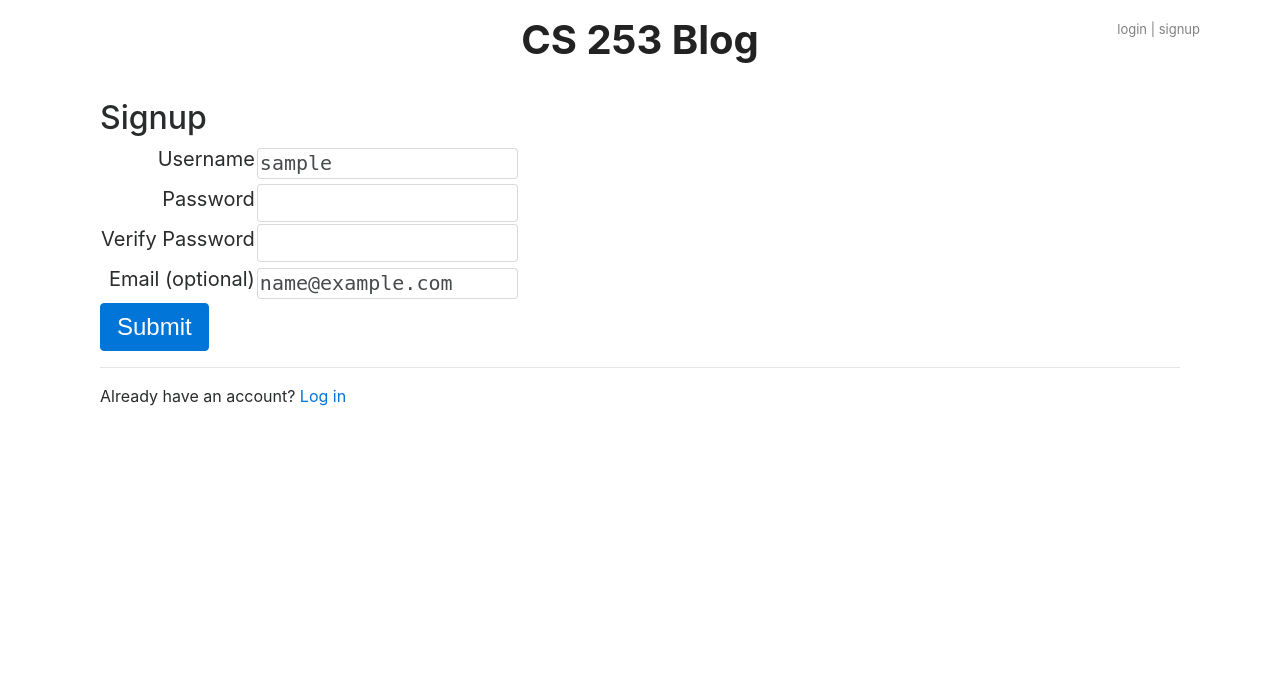
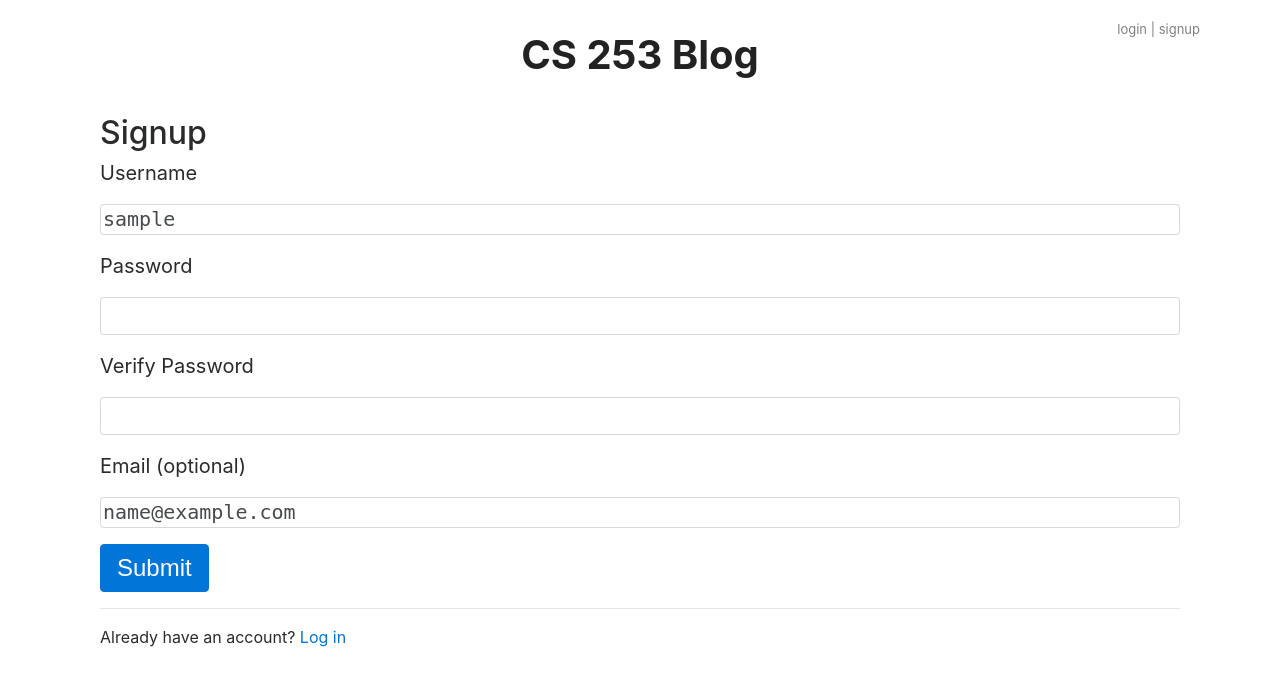
Before and after one commit to morita657/Multi-Use-Blog, a Python web app: template templates/signup-form.html in a window 1280 px wide. Shown: the top 686 px of the page. Run offline with Jinja, Linux system fonts and the light colour scheme; the template is opened without the code that fills it: most values are stand-ins (such as "Sample title", 1, 10 or a date in 2020); some libraries are stand-ins or nearby versions.

Commit message:
Decorate templates

```diff
--- a/blog.py
+++ b/blog.py
@@ -167,7 +167,6 @@ class Comment(ndb.Model):
     post_id = ndb.IntegerProperty(required = True)
     created = ndb.DateTimeProperty(auto_now_add = True)
     comment_author = ndb.StringProperty(required = True)
-    # author_id = ndb.IntegerProperty(required = True)
     author = ndb.KeyProperty(kind = 'User')
 
     # Find comment post id
--- a/static/main.css
+++ b/static/main.css
@@ -96,6 +96,7 @@ input[type=submit] {
     font-size: 24px;
     font-weight: bold;
     margin-right: 10px;
+    width: 95%;
 }
 
 .post-date {
@@ -126,6 +127,10 @@ input[type=submit] {
     color: red;
 }
 
+#title {
+    margin-top: 15px;
+}
+
 #total-votes {
     float: left;
     margin: 15px;
--- a/templates/base.html
+++ b/templates/base.html
@@ -17,7 +17,7 @@
     <div class="container">
         <div class="row">
             <div class="col-sm-12">
-                <p>
+                <p id="title">
                     <a href="/blog" class="main-title">CS 253 Blog</a>
                 </p>
 
--- a/templates/editcomment.html
+++ b/templates/editcomment.html
@@ -1,9 +1,9 @@
 {% extends "base.html" %} {% block content %}
 <form method="post">
-    <label for="comment" class="comment-label">Edit your comment: </label>
-    <textarea name="comment" rows="8" cols="80">{{ comment.comments }}</textarea> {{post_id}}
+    <label for="comment" class="comment-label form-group">Edit your comment: </label>
+    <textarea name="comment" class="form-control" rows="8" cols="80">{{ comment.comments }}</textarea> {{post_id}}
     <div class="error">{{ error }}</div>
-    <input type="submit">
+    <input type="submit" class="btn btn-primary">
     <a href="/blog">cancel</a>
 </form>
 
--- a/templates/error.html
+++ b/templates/error.html
@@ -1 +1,2 @@
-{% extends "base.html" %} {% block content %} {{ error }} {% endblock %}
+{% extends "base.html" %} {% block content %}
+<h2>{{ error }}</h2> {% endblock %}
--- a/templates/permalink.html
+++ b/templates/permalink.html
@@ -6,7 +6,7 @@
         </div>
 
         <div class="post-date">
-            {{ post.created | safe }}
+            {{ post.created.strftime('%B %d, %Y') | safe }}
         </div>
     </div>
 
@@ -34,7 +34,7 @@
         Poted by: {{ comment.comment_author}}
     </div>
     <div class="" style="position: absolute; right: 0px; color: #999;">
-        {{ comment.created }}
+        {{ comment.created.strftime('%B %d, %Y') }}
     </div>
 
     <br>
--- a/templates/post.html
+++ b/templates/post.html
@@ -5,7 +5,7 @@
         </div>
 
         <div class="post-date">
-            {{ p.created | safe }}
+            {{ p.created.strftime('%B %d, %Y') | safe }}
         </div>
     </div>
 
@@ -14,11 +14,13 @@
     </div>
     <h3>Total votes: {{p.like_by}}</h3>
     <div>
+        {% if p.key.id() %}
         <a href="{{'/blog/editpost/%s' % p.key.id()}}">
             <input class="btn btn-primary" type="button" name="" value="Edit Post">
         </a>
         <a href="{{'/blog/deletepost/%s' % p.key.id()}}">
             <input class="btn btn-primary" type="button" name="" value="Delete Post">
         </a>
+        {% endif %}
     </div>
 </div>
--- a/templates/signup-form.html
+++ b/templates/signup-form.html
@@ -5,59 +5,53 @@
 
             <h2>Signup</h2>
             <form method="post">
-                <table>
-                    <tr class="form-group">
-                        <td class="label">
-                            <label for="username">Username</label>
-                        </td>
-                        <td>
-                            <input id="username" class="form-control" type="text" name="username" value="{{username}}">
-                        </td>
-                        <td class="error">
-                            {{error_username}}
-                        </td>
-                    </tr>
+                <!-- <table> -->
+                <!-- <tr class="form-group"> -->
+                <!-- <td class="label"> -->
+                <label class="label form-group" for="username">Username</label>
+                <!-- </td> -->
+                <!-- <td> -->
+                <input id="username" class="form-control" type="text" name="username" value="{{username}}">
+                <!-- </td> -->
+                <p class="error">{{error_username}}</p>
+                <!-- </tr> -->
+                <!--  -->
+                <!-- <tr class="form-group"> -->
+                <!-- <td class="label"> -->
+                <label class="label form-group" for="password">Password</label>
+                <!-- </td> -->
+                <!-- <td> -->
+                <input id="password" class="form-control" type="password" name="password" value="">
+                <!-- </td> -->
+                <!-- <td class="error"> -->
+                <p class="error">{{error_password}}</p>
+                <!-- </td> -->
+                <!-- </tr> -->
+                <!--  -->
+                <!-- <tr> -->
+                <!-- <td class="label"> -->
+                <label class="label form-group" for="valid_password">Verify Password</label>
+                <!-- </td> -->
+                <!-- <td> -->
+                <input id="valid_password" class="form-control" type="password" class="form-control" name="verify" value="">
+                <!-- </td> -->
+                <!-- <td class="error"> -->
+                <p class="error">{{error_verify}}</p>
+                <!-- </td> -->
+                <!-- </tr> -->
 
-                    <tr class="form-group">
-                        <td class="label">
-                            <label for="password">Password</label>
-                        </td>
-                        <td>
-                            <input id="password" class="form-control" type="password" name="password" value="">
-                        </td>
-                        <td class="error">
-                            {{error_password}}
-                        </td>
-                    </tr>
-
-                    <tr>
-                        <td class="label">
-                            <label for="valid_password">
-                                Verify Password
-                              </label>
-                        </td>
-                        <td>
-                            <input id="valid_password" class="form-control" type="password" class="form-control" name="verify" value="">
-                        </td>
-                        <td class="error">
-                            {{error_verify}}
-                        </td>
-                    </tr>
-
-                    <tr>
-                        <td class="label">
-                            <label for="email">
-                                Email (optional)
-                              </label>
-                        </td>
-                        <td>
-                            <input id="email" class="form-control" type="text" name="email" value="{{email}}">
-                        </td>
-                        <td class="error">
-                            {{error_email}}
-                        </td>
-                    </tr>
-                </table>
+                <!-- <tr> -->
+                <!-- <td class="label"> -->
+                <label class="label form-group" for="email">Email (optional)</label>
+                <!-- </td> -->
+                <!-- <td> -->
+                <input id="email" class="form-control" type="text" name="email" value="{{email}}">
+                <!-- </td> -->
+                <!-- <td class="error"> -->
+                <p class="error">{{error_email}}</p>
+                <!-- </td> -->
+                <!-- </tr> -->
+                <!-- </table> -->
 
                 <input type="submit" class="btn btn-primary">
             </form>
```
Also changed, not shown: templates/login-form.html (+4 -19 lines).
